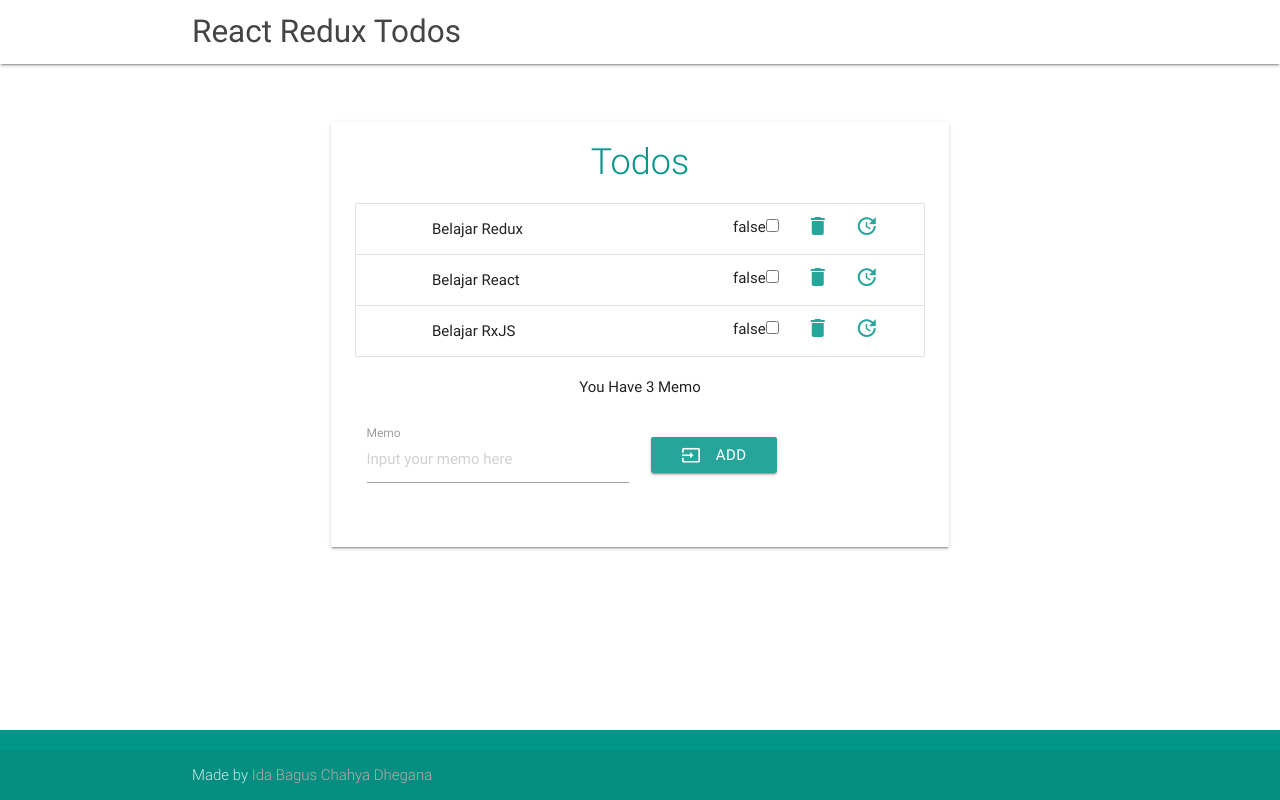
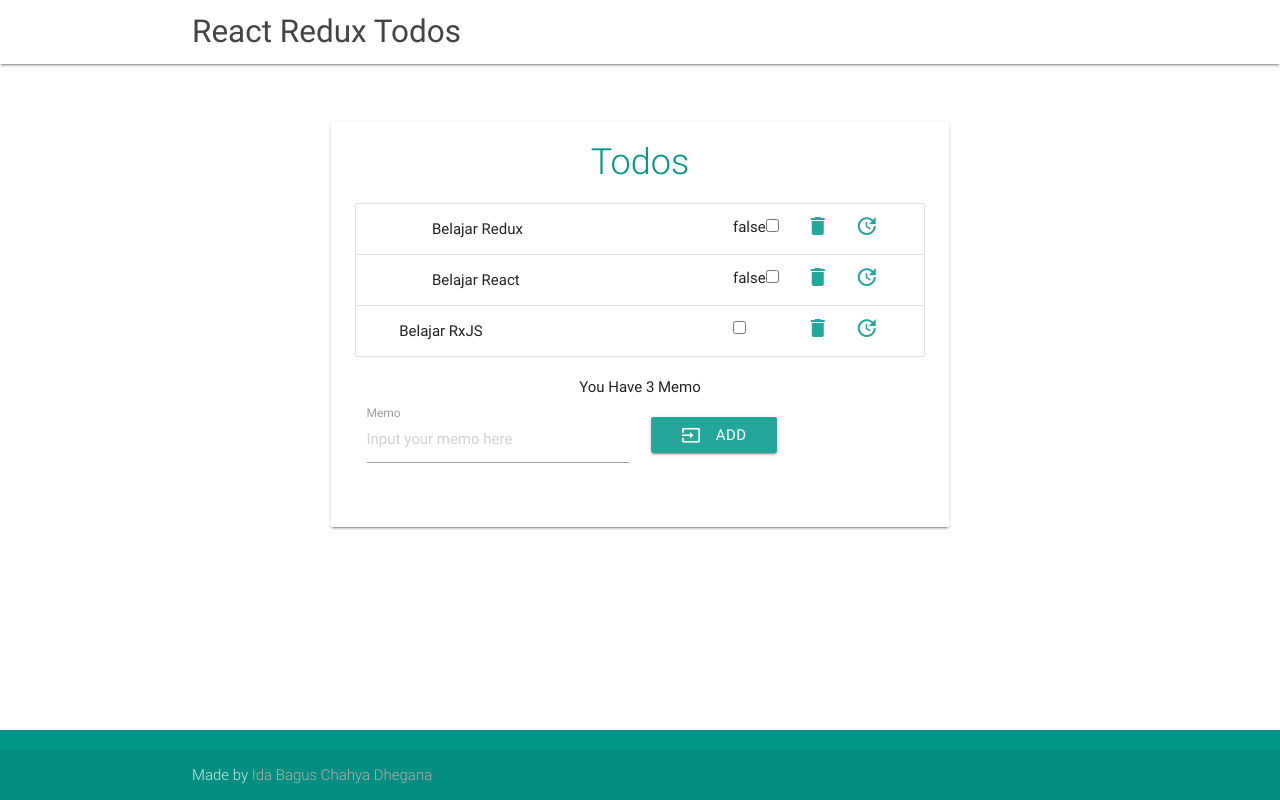
Before and after one commit to cross-fox-2017/react-redux-todos, a React (Create React App) app: page / in a window 1280 px wide. Built offline with nearby package versions, Linux system fonts and the light colour scheme; data requests are answered from the project's data file.

Commit message:
update memos

```diff
--- a/package.json
+++ b/package.json
@@ -7,6 +7,7 @@
     "react-dom": "15.4.2",
     "react-redux": "^5.0.3",
     "redux": "^3.6.0",
+    "redux-devtools-extension": "^2.13.0",
     "redux-thunk": "^2.2.0"
   },
   "devDependencies": {
--- a/server/db.json
+++ b/server/db.json
@@ -12,7 +12,7 @@
     },
     {
       "memo": "Belajar RxJS",
-      "completed": "false",
+      "completed": false,
       "id": 7
     }
   ]
--- a/src/actions/index.js
+++ b/src/actions/index.js
@@ -60,7 +60,7 @@ export const updateComplete = (id, memo, completed) => {
 }
 
 export const updateMemo = (id, memo) => {
-  console.log('MY MEMO : ' + memo)
+  console.log('ACTION: ' + memo)
   return (dispatch) => {
     fetch('http://localhost:3004/memos/' + id, {
       method: 'PUT',
--- a/src/components/Todos/index.js
+++ b/src/components/Todos/index.js
@@ -1,5 +1,5 @@
 import React, { Component } from 'react'
-import MemoList from './memoList'
+import MemoList from './memos'
 import MemoForm from './memoForm'
 
 class Todos extends Component {
--- a/src/components/Todos/memoList.js
+++ /dev/null
@@ -1,12 +0,0 @@
-import React from 'react'
-import Memos from './memos'
-
-const memoList = () => {
-  return (
-    <div className='row'>
-      <Memos />
-    </div>
-  )
-}
-
-export default memoList
--- a/src/components/Todos/memos.js
+++ b/src/components/Todos/memos.js
@@ -4,7 +4,6 @@ import { connect } from 'react-redux'
 import { fetchMemos, deleteMemo, updateMemo, updateComplete } from '../../actions'
 
 class Memos extends Component {
-
   constructor (props) {
     super(props)
     this.state = {
@@ -17,22 +16,15 @@ class Memos extends Component {
     this.props.fetchMemos()
   }
 
-  componentWillReceiveProps (nextProps) {
-    console.log(nextProps);
-  }
-
-  handleInputEditChange (e) {
+  handleInputEditChange = (e) => {
     this.setState({
       currentlyEditingInput: e.target.value
     })
   }
 
-  render () {
-    return (
-      <div>
-        <ul className='collection with-header'>
-          {this.props.memos
-             .map((item, index) => {
+  memoList(){
+    const that = this
+    return this.props.memos.map((item, index) => {
       return (
         <li className='collection-item' key={index}>
           <div>
@@ -42,25 +34,30 @@ class Memos extends Component {
                 <input
                   onChange={() => this.props.updateComplete(item.id, item.memo, item.completed)}
                   type='checkbox'
-                           checked={item.completed === 'true' ? "checked" : ""} />
+                  checked={item.completed === 'true' ? "checked" : ""}
+                />
               </p>
             </form>
+
             {item.id === this.state.currentlyEditingId ?
-                        <form onSubmit={e => {
+            <form
+              style={{ width: '75%', display: 'inline-block' }}
+              onSubmit={e => {
                 e.preventDefault()
                 this.props.updateMemo(item.id, this.state.currentlyEditingInput)
-                                        setTimeout(() => {
-                                          this.setState({
+                setTimeout(function(){
+                  that.setState({
                     currentlyEditingId: 0,
                     currentlyEditingInput: ''
                   })
-                                        }, 100)
-                                      }} style={{ width: '75%', display: 'inline-block' }}>
-                          <input onChange={this.handleInputEditChange.bind(this)} type='text' defaultValue={item.memo} />
+                },200)
+              }}>
+              <input onChange={this.handleInputEditChange} type='text' defaultValue={item.memo} />
               <button type='submit' className='waves-effect waves-light btn'>
                 <i className='material-icons left'>input</i>Update
               </button>
             </form> : item.memo}
+
              <a href='#' onClick={e => {
                                     e.preventDefault()
                                     if (item.id === this.state.currentlyEditingId) {
@@ -87,7 +84,14 @@ class Memos extends Component {
            </div>
          </li>
       )
-             })}
+    })
+  }
+
+  render () {
+    return (
+      <div>
+        <ul className='collection with-header'>
+          {this.memoList()}
         </ul>
         <p style={{textAlign: 'center'}}>
           You Have
--- a/src/index.js
+++ b/src/index.js
@@ -2,14 +2,15 @@ import React from 'react'
 import ReactDOM from 'react-dom'
 import App from './App'
 
-import { createStore, applyMiddleware, compose } from 'redux'
+import { createStore, applyMiddleware } from 'redux'
 import { Provider } from 'react-redux'
 import thunk from 'redux-thunk'
+import {composeWithDevTools} from 'redux-devtools-extension'
 
-import rootReducers from './reducers'
+import rootReducer from './reducers'
 const middleware = applyMiddleware(thunk)
 
-const store = createStore(rootReducers, compose(middleware, window.devToolsExtension ? window.devToolsExtension() : func => func))
+const store = createStore(rootReducer, composeWithDevTools(middleware))
 
 ReactDOM.render(
   <Provider store={store}>
```
Lines whose indentation alone changed are shown as unchanged.
